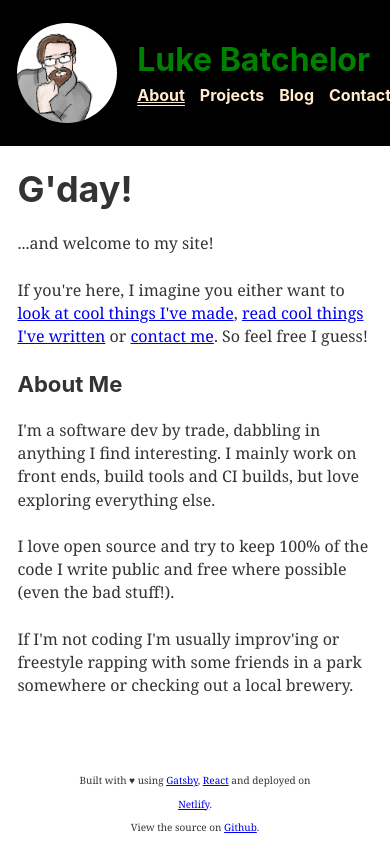
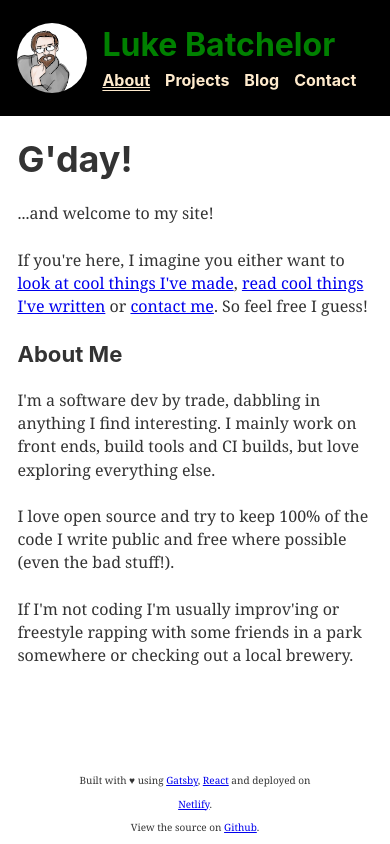
Before and after one commit to lukebatchelor/lukebatchelor-net-archive, a Gatsby site: page / in a window 390 px wide. Built offline with nearby package versions, Linux system fonts and the light colour scheme; Gatsby itself is replaced by a stand-in of ours.

Commit message:
Adds responsiveness to header avatar to fix display on small screens

```diff
--- a/src/components/Avatar.js
+++ b/src/components/Avatar.js
@@ -2,16 +2,7 @@
 import React from 'react';
 
 import profileImg from '../images/profile.jpg';
-import { speechBubble, showMessage } from './Avatar.module.css';
-
-const avatarStyles = {
-  display: 'inline-block',
-  width: '100px',
-  height: '100px',
-  borderRadius: '50px',
-  marginBottom: '0px',
-  marginRight: '15px',
-};
+import { speechBubble, showMessage, profileAvatar } from './Avatar.module.css';
 
 const messages = [
   'ffff ffff fffff',
@@ -40,8 +31,8 @@
     return (
       <>
         <img
-          style={avatarStyles}
           src={profileImg}
+          className={profileAvatar}
           alt="Avatar"
           onClick={this.avatarClicked}
         />
--- a/src/components/Avatar.module.css
+++ b/src/components/Avatar.module.css
@@ -26,6 +26,21 @@
   animation: showMessage 3s linear;
 }
 
+.profileAvatar {
+  display: inline-block;
+  width: 70px;
+  height: 70px;
+  border-radius: 35px;
+  margin-bottom: 0px;
+  margin-right: 10px;
+}
+
+@media only screen and (max-device-width: 375px) {
+  .profileAvatar {
+    display: none;
+  }
+}
+
 @keyframes showMessage {
   0% {
     opacity: 0;
```
